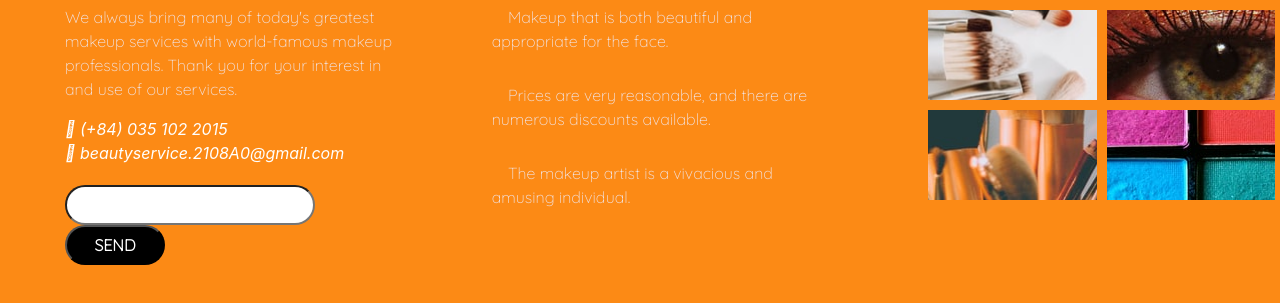
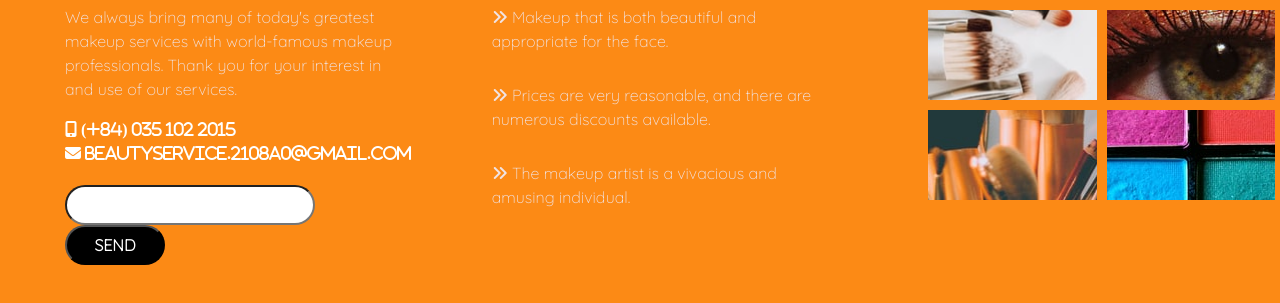
Before and after one commit to Thuan412003/Group3_T1.2108.A0_Eproject.3, a plain HTML site: page index.html in a window 1280 px wide. Shown: the part 2013-2316 px from the top of the page. Drawn offline with nearby package versions, Linux system fonts and the light colour scheme.

Commit message:
Update index.html

```diff
--- a/index.html
+++ b/index.html
@@ -27,7 +27,7 @@
   <link href="https://fonts.googleapis.com/css2?family=Montserrat:wght@200&display=swap" rel="stylesheet">
 
   <link rel="stylesheet" href="css/index.css">
-  <link rel="stylesheet" href="fonts/themify-icons-font/themify-icons/themify-icons.css">
+  <!-- <link rel="stylesheet" href="fonts/themify-icons-font/themify-icons/themify-icons.css"> -->
   <link rel="stylesheet" href="css/indexresponsive.css">
   <!-- FONT HEDER AND CAROSEL -->
 
@@ -225,8 +225,8 @@
                     <div class="footer-content1">
                         <h2 class="header1-footer">Beauty Services</h2>
                         <p class="para">We always bring many of today's greatest makeup services with world-famous makeup professionals. Thank you for your interest in and use of our services.</p>
-                        <i class="ti-mobile icon-mobile"> (+84) 035 102 2015</i> <br>
-                        <i class="ti-email icon-mail"> beautyservice.2108A0@gmail.com</i>
+                        <i class="fas fa-mobile-alt icon-mobile"> (+84) 035 102 2015</i> <br>
+                        <i class="fas fa-envelope icon-mail"> beautyservice.2108A0@gmail.com</i>
                         <input class="footer-email" type="email"> <input class="footer-submit" type="submit" value="SEND">
                     </div>
                 </div>
@@ -234,9 +234,9 @@
                     <div class="footer-content2">
                         <h2 class="header2-footer">Latest Reviews</h2>
                         <ul class="list-review">
-                            <li class="review1"><i class="ti-angle-double-right icon-list"></i> Makeup that is both beautiful and appropriate for the face.</li>
-                            <li class="review2"><i class="ti-angle-double-right icon-list"></i> Prices are very reasonable, and there are numerous discounts available.</li>
-                            <li class="review3"><i class="ti-angle-double-right icon-list"></i> The makeup artist is a vivacious and amusing individual.</li>
+                            <li class="review1"><i class="fas fa-angle-double-right icon-list"></i> Makeup that is both beautiful and appropriate for the face.</li>
+                            <li class="review2"><i class="fas fa-angle-double-right icon-list"></i> Prices are very reasonable, and there are numerous discounts available.</li>
+                            <li class="review3"><i class="fas fa-angle-double-right icon-list"></i> The makeup artist is a vivacious and amusing individual.</li>
                         </ul>
                     </div>
                 </div>
@@ -305,5 +305,6 @@
 <script src="https://ajax.googleapis.com/ajax/libs/jquery/3.5.1/jquery.min.js"></script>
 <script src="https://cdnjs.cloudflare.com/ajax/libs/popper.js/1.16.0/umd/popper.min.js"></script>
 <script src="https://maxcdn.bootstrapcdn.com/bootstrap/4.5.2/js/bootstrap.min.js"></script>
+<script src="https://kit.fontawesome.com/bd4baa1c90.js" crossorigin="anonymous"></script>
 </body>
 </html>
```
